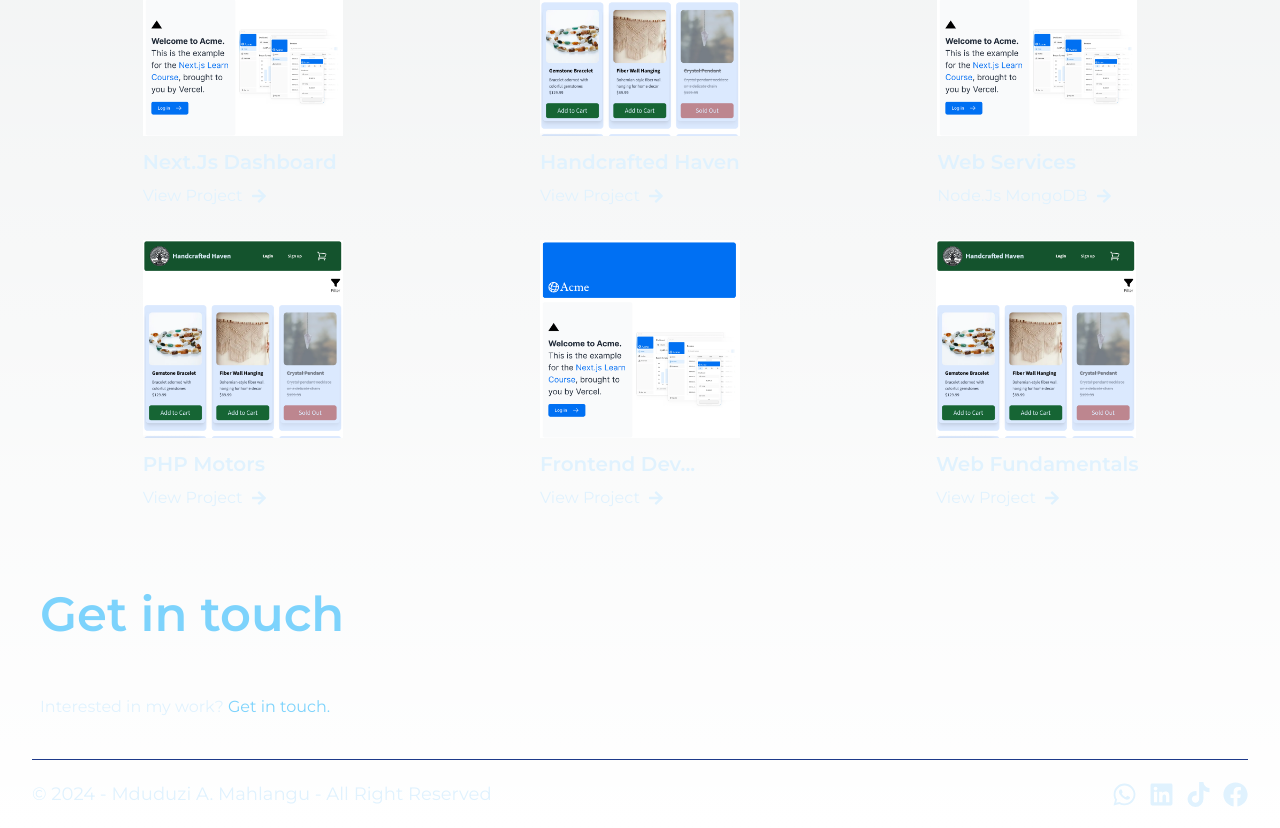
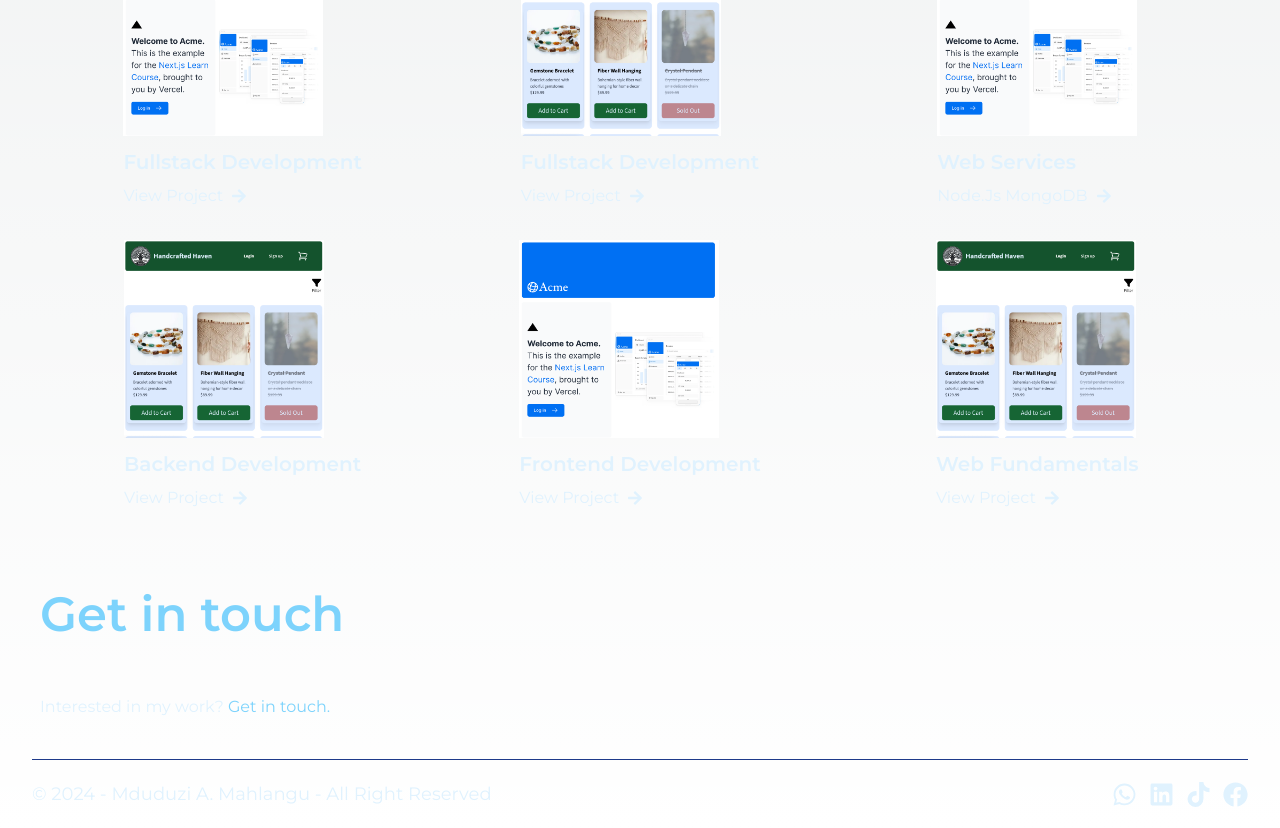
Before and after one commit to abdulmahl/my-portfolio, a Next.js app: page / in a window 1280 px wide. Shown: the part 2152-2980 px from the top of the page. Built offline with nearby package versions, Linux system fonts and the light colour scheme.

Commit message:
Changed the project titles.

```diff
--- a/app/ui/myProjects.js
+++ b/app/ui/myProjects.js
@@ -31,7 +31,9 @@ export default function MyProjects() {
             className="hidden md:block"
           />
           <div className="flex flex-col">
-            <h3 className="text-xl font-semibold mb-2">Next.Js Dashboard</h3>
+            <h3 className="text-xl font-semibold mb-2">
+              Fullstack Development
+            </h3>
             <Link
               href={
                 "https://nextjs-dashboard-abduls-projects-7bfd8357.vercel.app/"
@@ -61,7 +63,9 @@ export default function MyProjects() {
             className="hidden md:block"
           />
           <div className="flex flex-col">
-            <h3 className="text-xl font-semibold mb-2">Handcrafted Haven</h3>
+            <h3 className="text-xl font-semibold mb-2">
+              Fullstack Development
+            </h3>
             <Link
               href={"https://haven-handcrafted.vercel.app/"}
               target="_blank"
@@ -117,7 +121,7 @@ export default function MyProjects() {
             className="hidden md:block"
           />
           <div className="flex flex-col">
-            <h3 className="text-xl font-semibold mb-2">PHP Motors</h3>
+            <h3 className="text-xl font-semibold mb-2">Backend Development</h3>
             <Link
               href={"https://github.com/abdulmahl/cse340"}
               target="_blank"
@@ -145,7 +149,7 @@ export default function MyProjects() {
             className="hidden md:block"
           />
           <div className="flex flex-col">
-            <h3 className="text-xl font-semibold mb-2">Frontend Dev...</h3>
+            <h3 className="text-xl font-semibold mb-2">Frontend Development</h3>
             <Link
               href={"https://github.com/Janalovelock/teame"}
               target="_blank"
```
